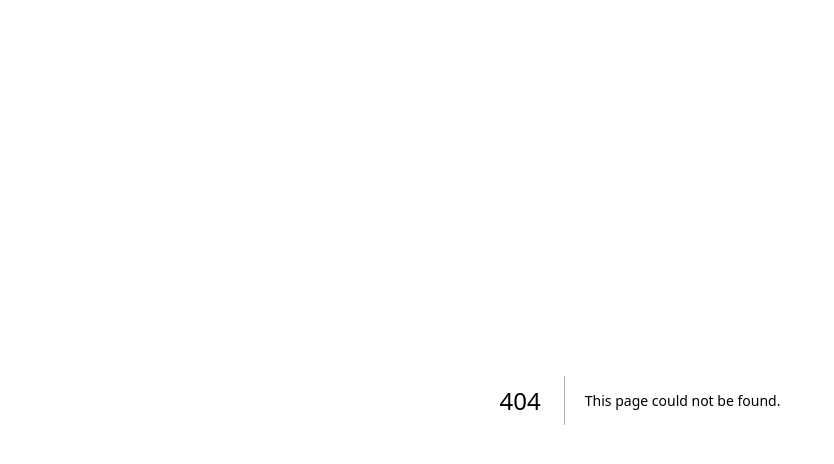
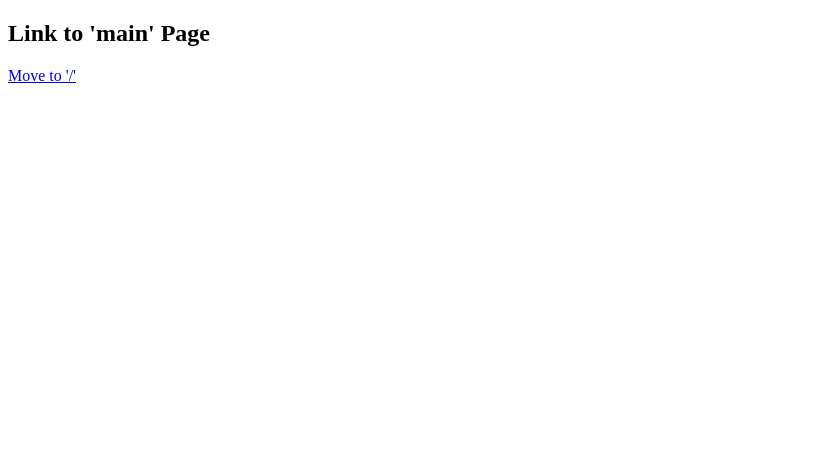
Before and after one commit to md-javastudy/frontend, a Next.js app: page /tomato in a window 1280 px wide. Before the commit this address had no page. Shown: the top 464 px of the page, without its empty margins (0-834 px from the left). Built offline with nearby package versions, Linux system fonts and the light colour scheme.

Commit message:
[FEAT] 링크 추가

```diff
--- /dev/null
+++ b/pages/tomato.jsx
@@ -0,0 +1,12 @@
+import Link from "next/link";
+
+const Tomato = () => {
+  return (
+    <div>
+      <h2>Link to 'main' Page</h2>
+      <Link href="/">Move to '/'</Link>
+    </div>
+  );
+};
+
+export default Tomato;
```
Also changed, not shown: pages/index.jsx (+12 -2 lines).
